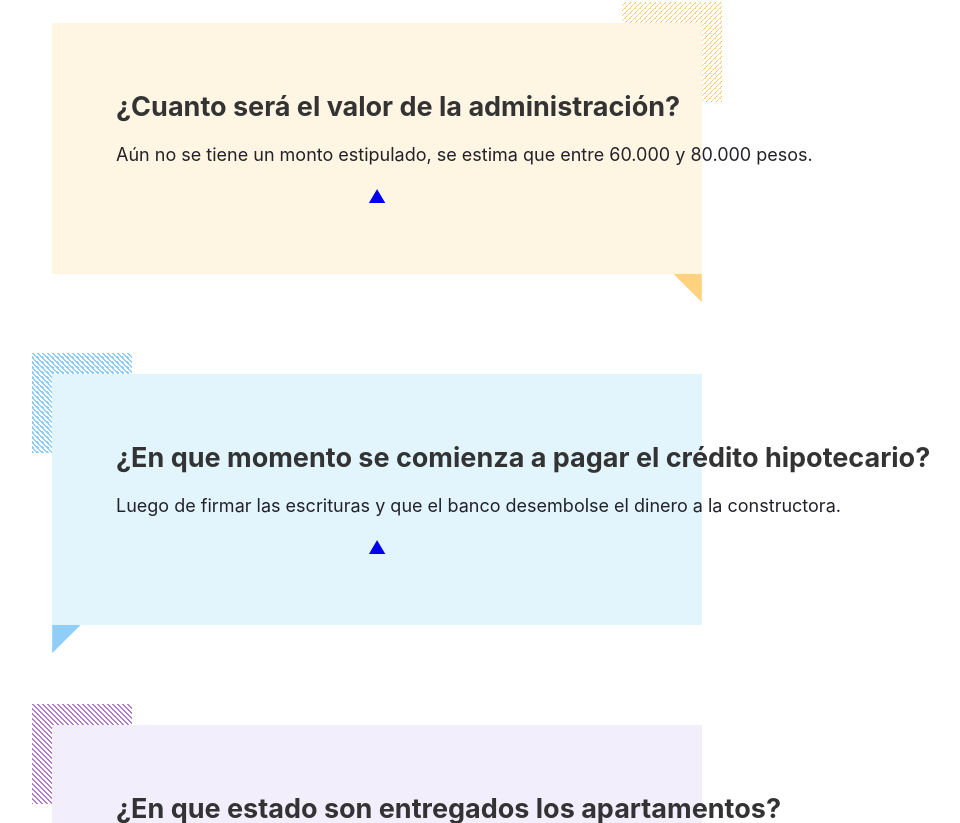
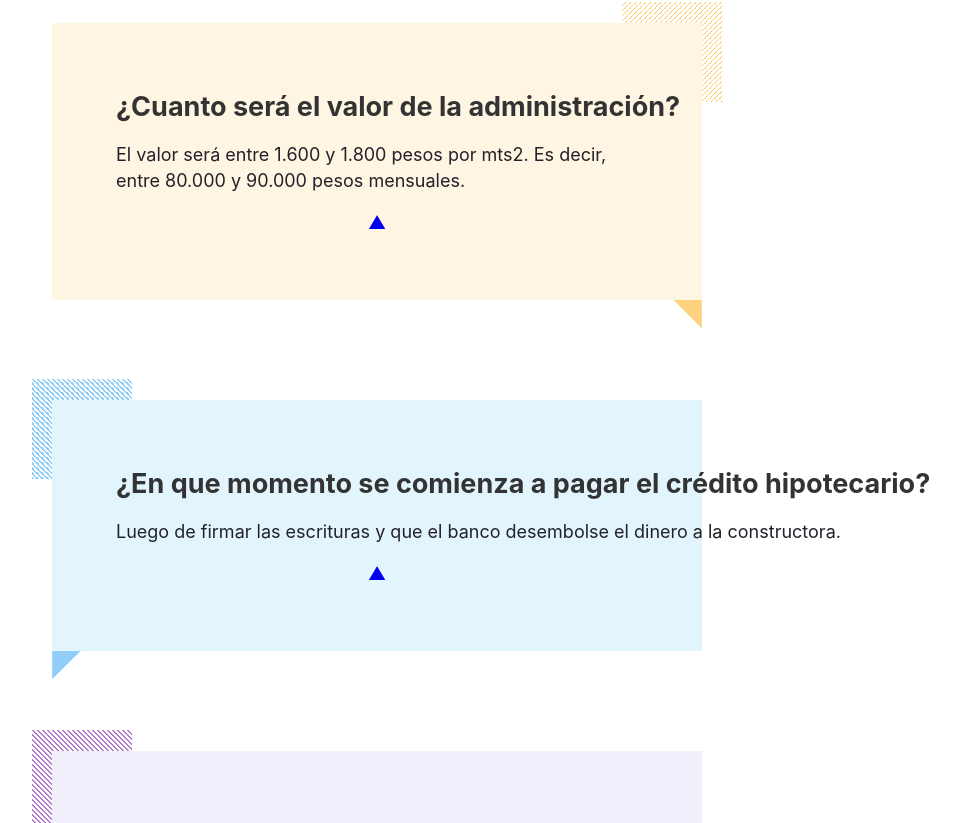
Before and after one commit to leon-webdev/faq-sotavento, a Gatsby site: page / in a window 1280 px wide. Shown: the part 5877-6700 px from the top of the page, without its empty margins (263-1223 px from the left). Built offline with nearby package versions, Linux system fonts and the light colour scheme; Gatsby itself is replaced by a stand-in of ours.

Commit message:
update some data in db.js

```diff
--- a/src/database/db.js
+++ b/src/database/db.js
@@ -80,7 +80,7 @@ export default [
   {
     id: 14,
     question: "¿Cuanto será el valor de la administración?",
-    answer: "Aún no se tiene un monto estipulado, se estima que entre 60.000 y 80.000 pesos.",
+    answer: "El valor será entre 1.600 y 1.800 pesos por mts2. Es decir, entre 80.000 y 90.000 pesos mensuales.",
     clase: 2
   },
   {
```
